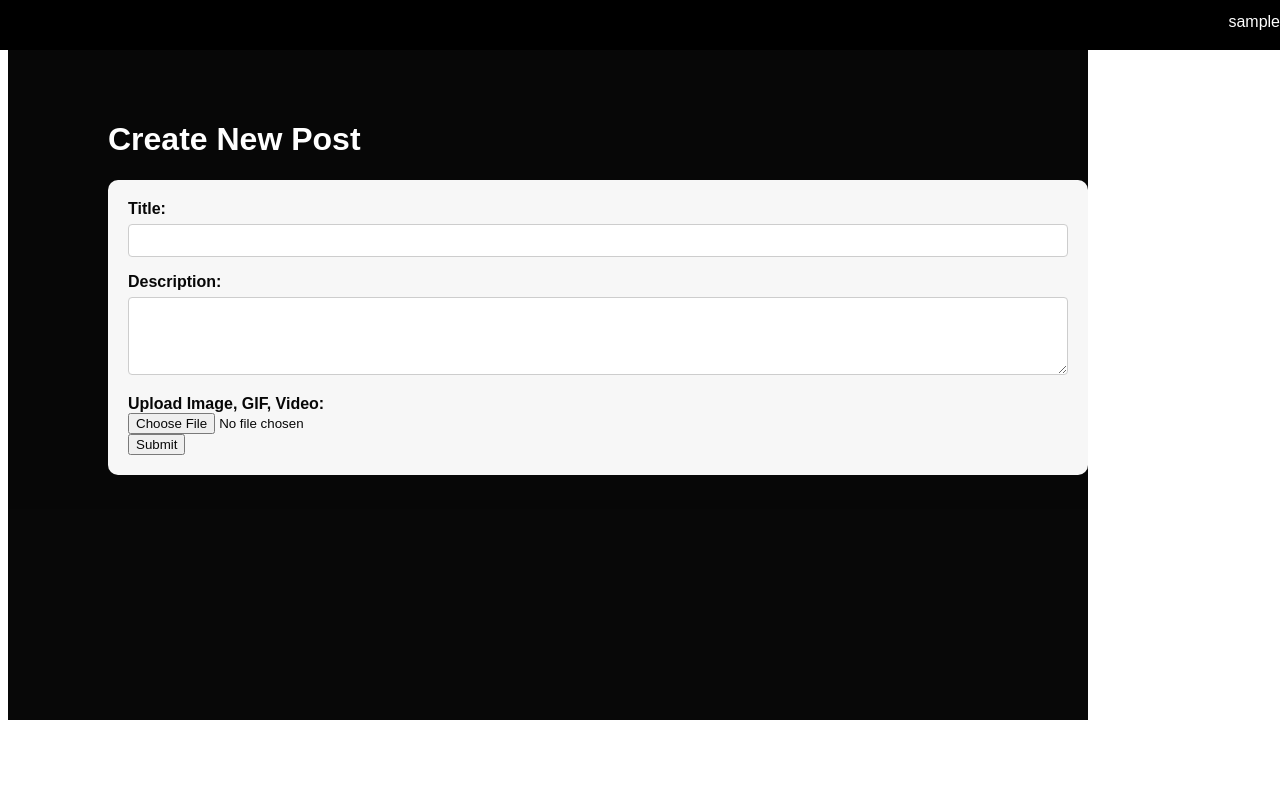
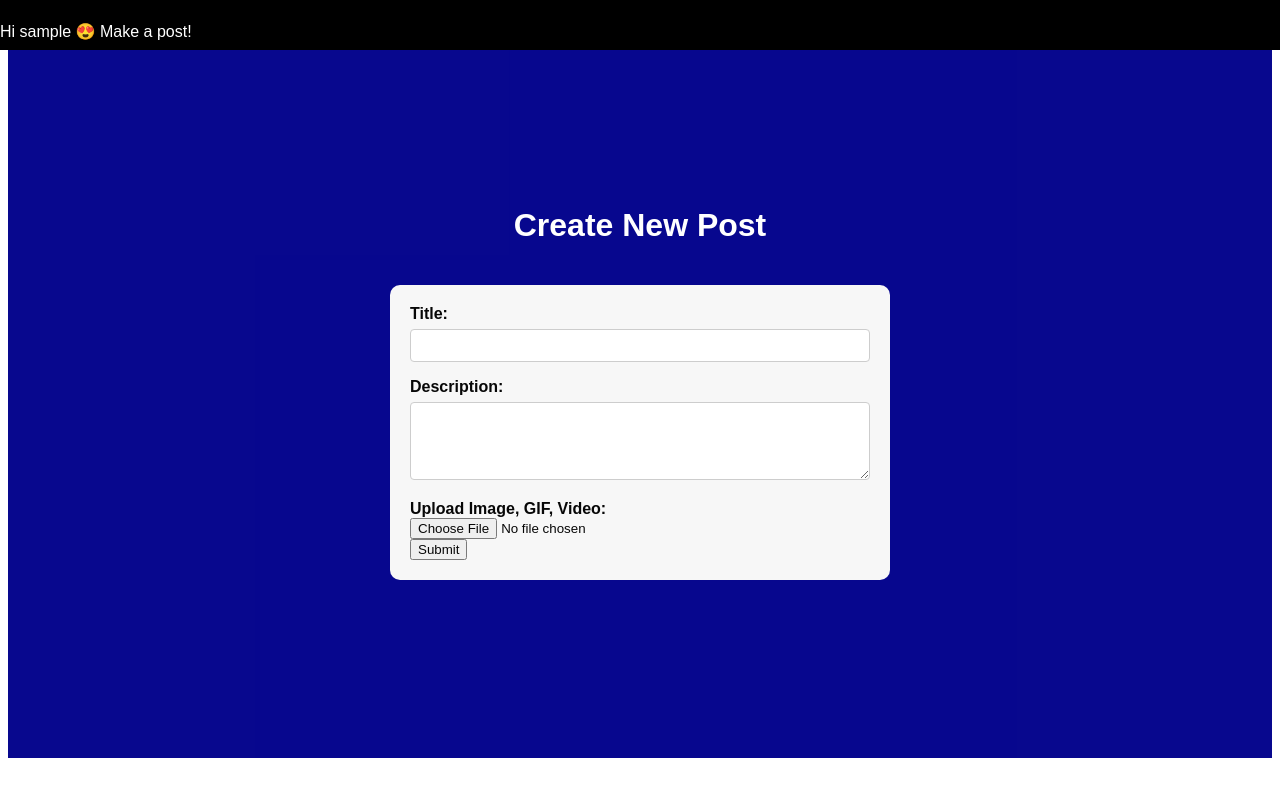
Before and after one commit to xxcel3/blog-post-app, a Flask app: template templates/newpost.html in a window 1280 px wide. Run offline with Flask 3, Linux system fonts and the light colour scheme; the template is opened without the code that fills it: most values are stand-ins (such as "Sample title", 1, 10 or a date in 2020).

Commit message:
more front end

```diff
--- a/static/loggedinstyle.css
+++ b/static/loggedinstyle.css
@@ -113,7 +113,7 @@
   flex: 1;
   padding: 20px;
   margin-left: 20px;
-  background-color: lightblue;
+  background-color: lightskyblue;
   overflow-y: auto;
 }
 
--- a/static/newpoststyle.css
+++ b/static/newpoststyle.css
@@ -2,7 +2,15 @@ body, input, textarea, button {
     font-family: 'Poppins', sans-serif;
 }
 
-/* Style the black box */
+#username-holder {
+    color: white;
+    align-items: center;
+    justify-content: center;
+    float: right;
+    padding-top: 13px;
+}
+
+
 #black-box {
     background-color: black;
     position: fixed;
@@ -11,49 +19,45 @@ body, input, textarea, button {
     z-index: 999;
     width: 100%;
     height: 50px;
+    display: flex;
+    align-items: center;
 }
 
-/* Style the username holder */
-#username-holder {
-    color: white;
+
+#posts {
+    background-color: darkblue;
+    height: calc(100vh - 50px);
+    width: 100%;
+    opacity: 0.97;
+    display: flex;
+    flex-direction: column;
+    justify-content: center;
     align-items: center;
-    justify-content: center;
-    float: right;
-    padding-top: 13px;
-}
-
-/* Style the posts container */
-#posts {
-    background-color: black;
-    height: 670px;
-    width: 1080px;
-    margin-top: 50px;
-    opacity: 0.97;
-    padding-left: 100px;
-    padding-top: 50px;
     box-sizing: border-box;
 }
 
-/* Style the post header */
+
 #post-header {
     color: white;
+    margin-bottom: 20px; /
 }
 
-/* Style the new post form */
+
 .new-post-form {
-    margin-top: 20px;
     padding: 20px;
     background-color: #f7f7f7;
     border-radius: 10px;
     box-sizing: border-box;
+    width: 70%;
+    max-width: 500px;
 }
 
-/* Style the form labels */
+
 label {
     font-weight: bold;
 }
 
-/* Style the form inputs and textarea */
+
 input[type="text"],
 textarea {
     width: 100%;
@@ -64,18 +68,3 @@ textarea {
     border-radius: 4px;
     box-sizing: border-box;
 }
-
-/* Style the submit button */
-.new-post-button {
-    background-color: #4CAF50;
-    color: white;
-    padding: 10px 20px;
-    border: none;
-    border-radius: 4px;
-    cursor: pointer;
-    font-size: 18px;
-}
-
-.new-post-button:hover {
-    background-color: #45a049;
-}
--- a/templates/newpost.html
+++ b/templates/newpost.html
@@ -9,7 +9,7 @@
 </head>
 <body>
     <div id="black-box">
-        <div id="username-holder">{{Username}}</div>
+        <div id="username-holder">Hi {{Username}} &#x1F60D; Make a post!</div>
     </div>
     <div id="posts">
         <div id="post-header">
```
